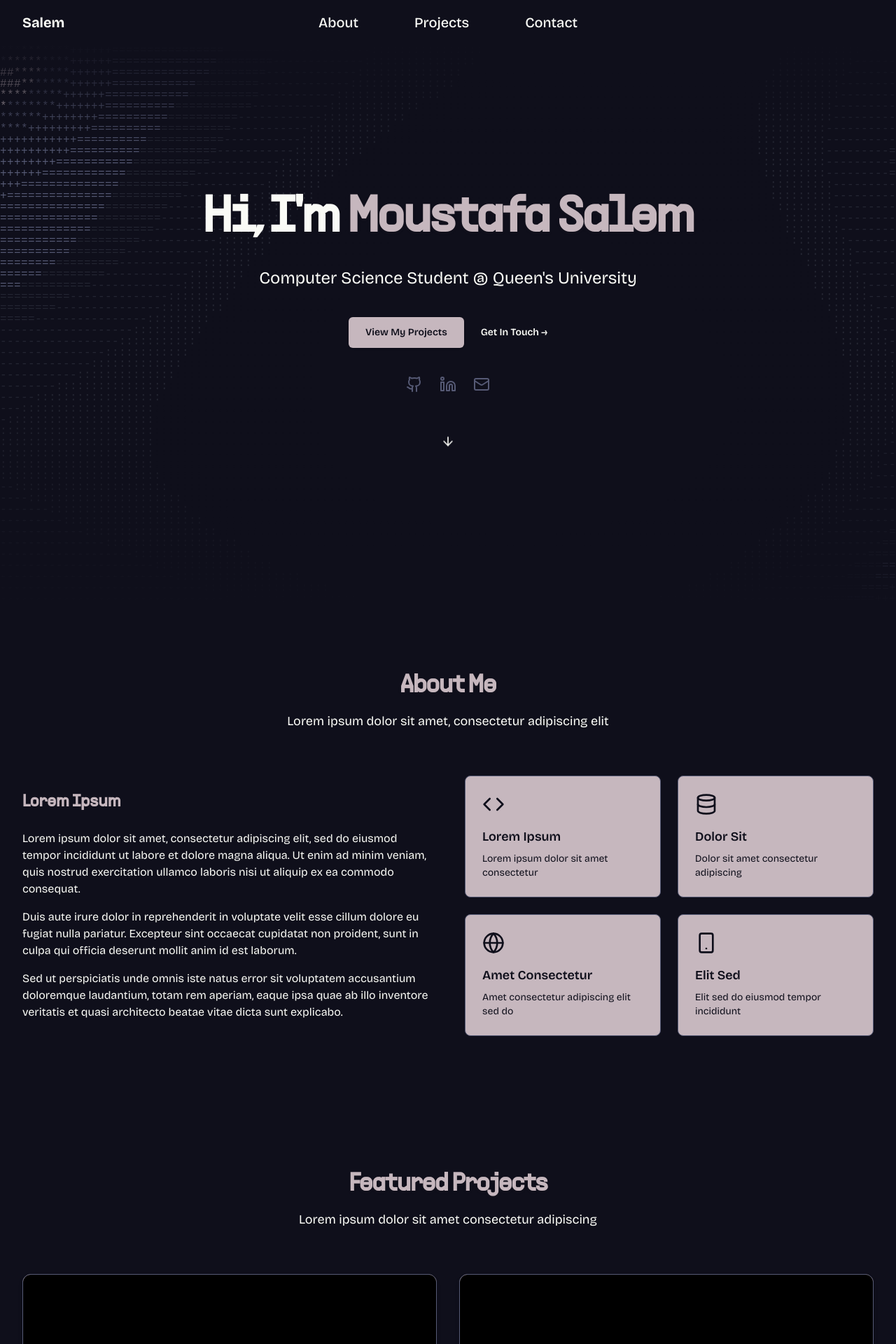
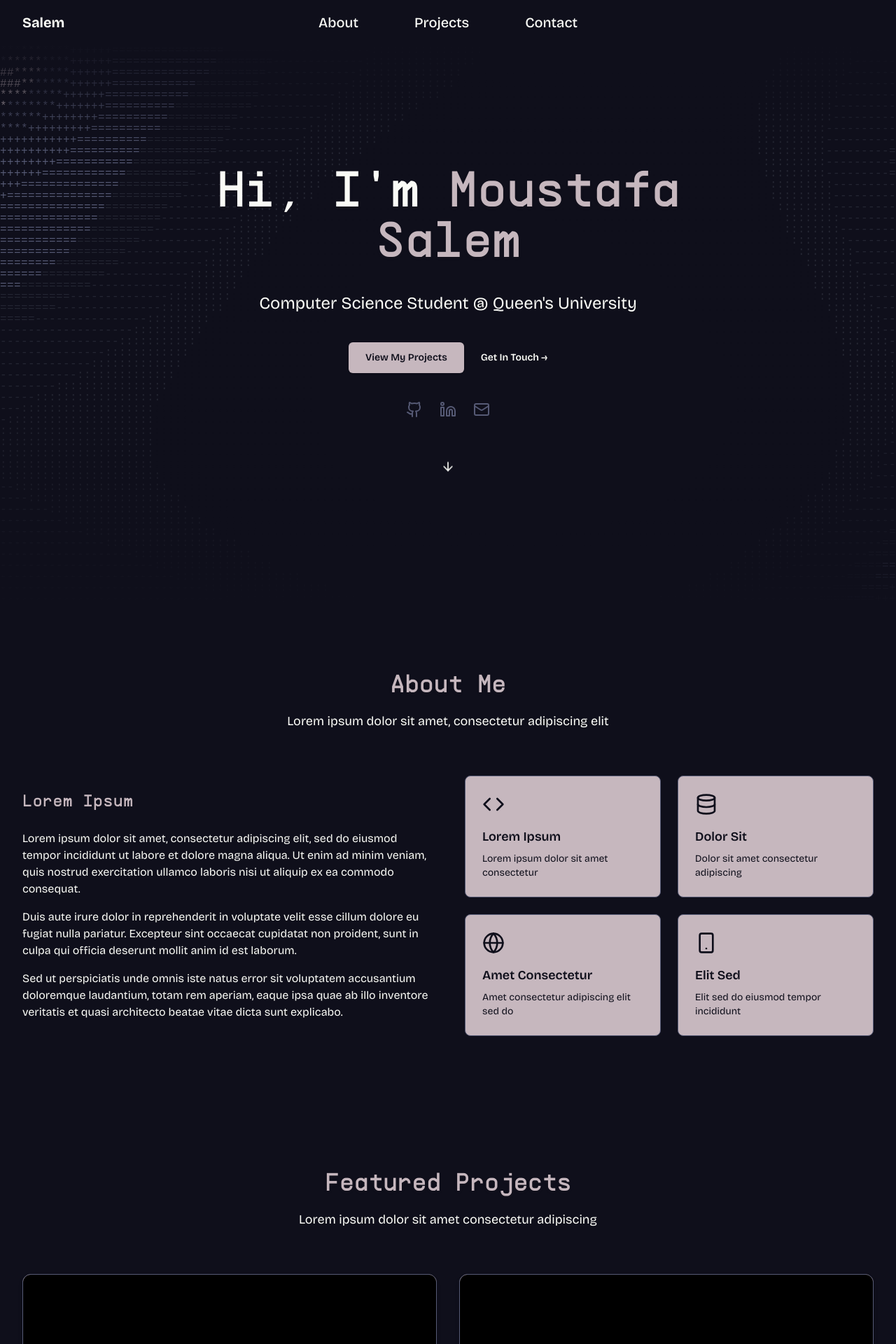
Before and after one commit to tTrmc/msalem, a Next.js app: page / in a window 1280 px wide. Shown: the top 1920 px of the page at 70% size. Built offline with nearby package versions, Linux system fonts and the light colour scheme.

Commit message:
refactor: remove redundant font-bold classes from headings

```diff
--- a/src/app/layout.tsx
+++ b/src/app/layout.tsx
@@ -16,7 +16,7 @@ const  bricolageGrotesque  =  Bricolage_Grotesque({
 });
 
 const ppSupplySans = localFont({
-  src: '../../public/fonts/PPSupplySans-Regular.otf',
+  src: '../../public/fonts/PPSupplyMono-Regular.otf',
   display: 'swap',
   variable: '--font-supply',
 });
--- a/src/components/about-section.tsx
+++ b/src/components/about-section.tsx
@@ -37,7 +37,7 @@ export function AboutSection() {
               viewport={{ once: true }}
               className="text-center"
           >
-            <h2 className="text-3xl font-display font-bold tracking-tight text-[var(--primary)] sm:text-4xl text-shadow">
+            <h2 className="text-3xl font-display tracking-tight text-[var(--primary)] sm:text-4xl text-shadow">
               About Me
             </h2>
             <p className="mt-4 text-lg text-[var(--foreground)] font-body">
@@ -52,7 +52,7 @@ export function AboutSection() {
                 transition={{ duration: 0.5, delay: 0.1 }}
                 viewport={{ once: true }}
             >
-              <h3 className="text-2xl font-display font-bold text-[var(--primary)] mb-6">
+              <h3 className="text-2xl font-display text-[var(--primary)] mb-6">
                 Lorem Ipsum
               </h3>
               <div className="space-y-4 text-[var(--foreground)] font-body">
--- a/src/components/contact-section.tsx
+++ b/src/components/contact-section.tsx
@@ -92,7 +92,7 @@ export function ContactSection() {
               viewport={{ once: true }}
               className="text-center"
           >
-            <h2 className="text-3xl font-display font-bold tracking-tight sm:text-4xl text-shadow" style={{ color: "var(--primary)" }}>
+            <h2 className="text-3xl font-display tracking-tight sm:text-4xl text-shadow" style={{ color: "var(--primary)" }}>
               Get In Touch
             </h2>
             <p className="mt-4 text-lg font-body" style={{ color: "var(--foreground)" }}>
@@ -108,7 +108,7 @@ export function ContactSection() {
                 transition={{ duration: 0.5, delay: 0.1 }}
                 viewport={{ once: true }}
             >
-              <h3 className="text-2xl font-display font-bold mb-6" style={{ color: "var(--primary)" }}>
+              <h3 className="text-2xl font-display mb-6" style={{ color: "var(--primary)" }}>
                 Let&apos;s talk about your project
               </h3>
               <p className="mb-8 font-body" style={{ color: "var(--foreground)" }}>
--- a/src/components/hero-section.tsx
+++ b/src/components/hero-section.tsx
@@ -33,9 +33,9 @@ export function HeroSection() {
                 animate={{ opacity: 1, y: 0 }}
                 transition={{ duration: 0.5 }}
             >
-              <h1 className="text-5xl md:text-6xl lg:text-7xl font-display font-bold tracking-tight text-[var(--foreground)] text-shadow">
+              <h1 className="text-5xl md:text-6xl lg:text-7xl font-display tracking-tight text-[var(--foreground)] text-shadow">
                 Hi, I&apos;m{" "}
-                <span className="font-bold text-[var(--primary)]">
+                <span className=" text-[var(--primary)]">
         Moustafa Salem
       </span>
               </h1>
--- a/src/components/projects-section.tsx
+++ b/src/components/projects-section.tsx
@@ -53,7 +53,7 @@ export function ProjectsSection() {
           viewport={{ once: true }}
           className="text-center"
         >
-          <h2 className="text-3xl font-display font-bold tracking-tight sm:text-4xl text-shadow" style={{ color: "var(--primary)" }}>
+          <h2 className="text-3xl font-display tracking-tight sm:text-4xl text-shadow" style={{ color: "var(--primary)" }}>
             Featured Projects
           </h2>
           <p className="mt-4 text-lg font-body" style={{ color: "var(--foreground)" }}>
```
